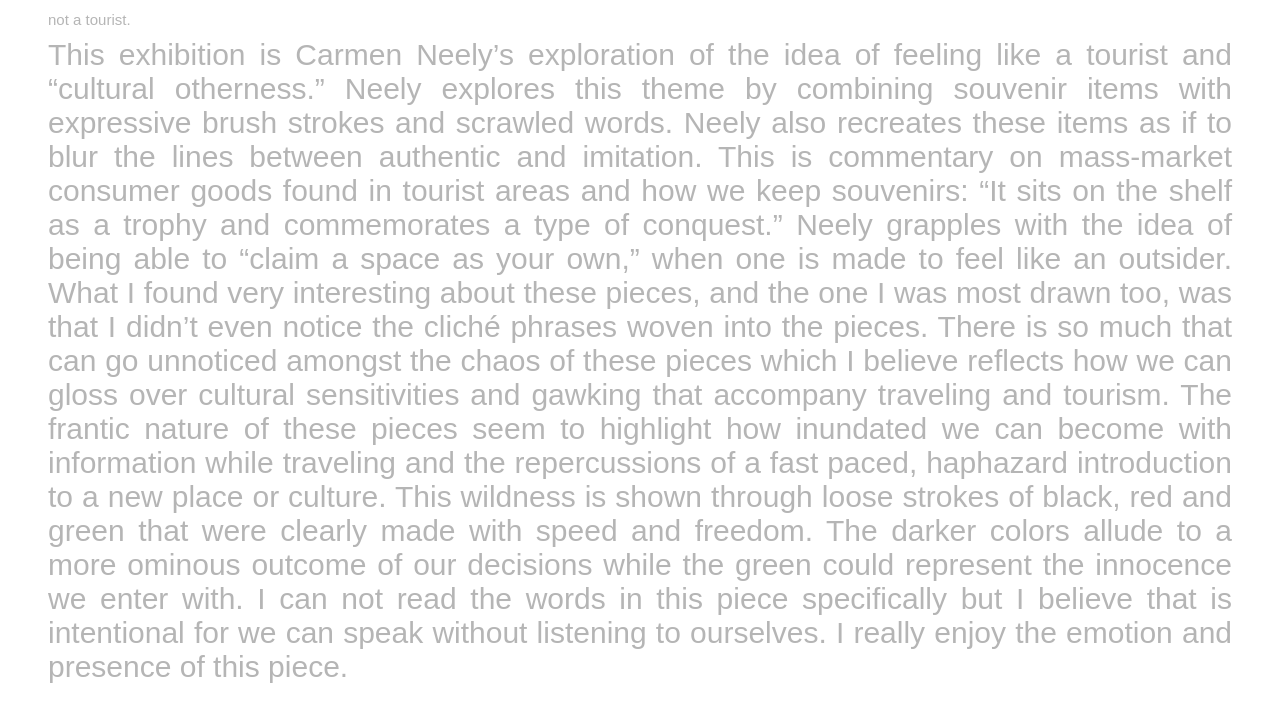
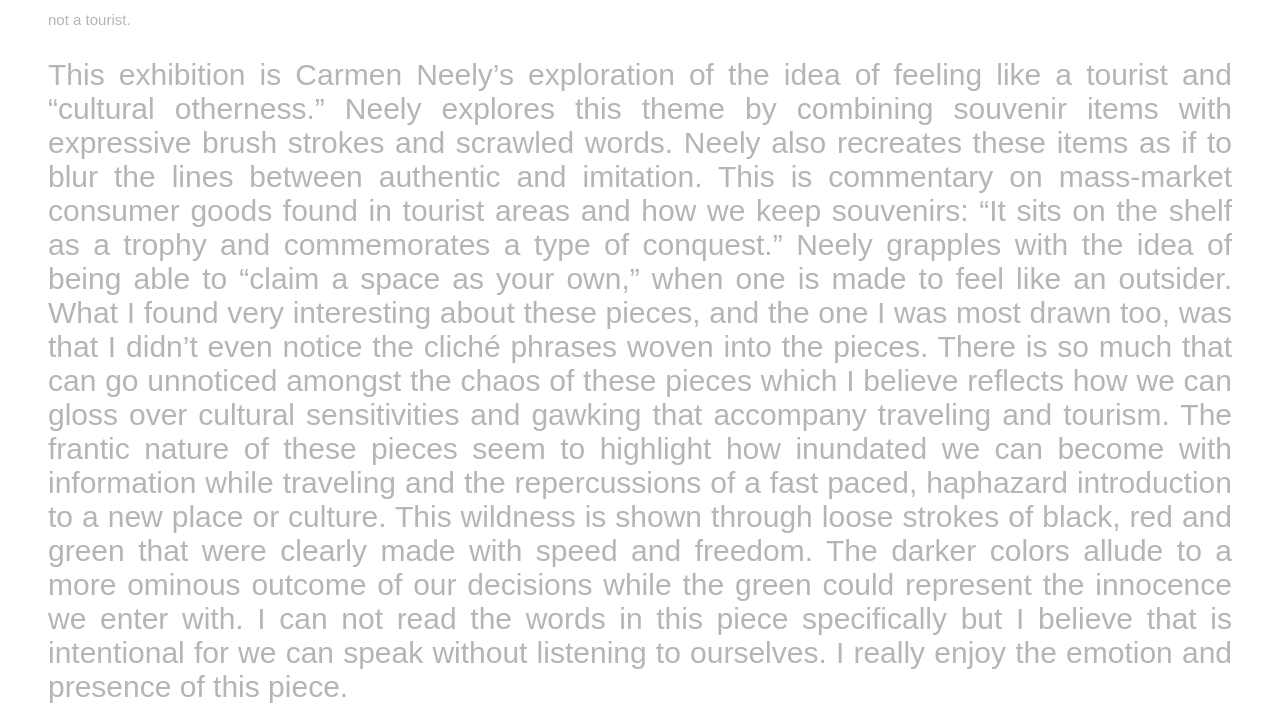
Before and after one commit to sutti554/gallery-visits, a plain HTML site: page index-5.html in a window 1280 px wide. Shown: the part 601-1325 px from the top of the page. Drawn offline with Linux system fonts and the light colour scheme; a web font is replaced by a local one.

Commit message:
Update index-5.html

```diff
--- a/index-5.html
+++ b/index-5.html
@@ -35,7 +35,7 @@
 
     #copy {
         font-size: 30px;
-        margin: 10px 40px 20px 40px;
+        margin: 30px 40px 20px 40px;
         text-align: justify;
         text-justify: inter-word;
     }
```
